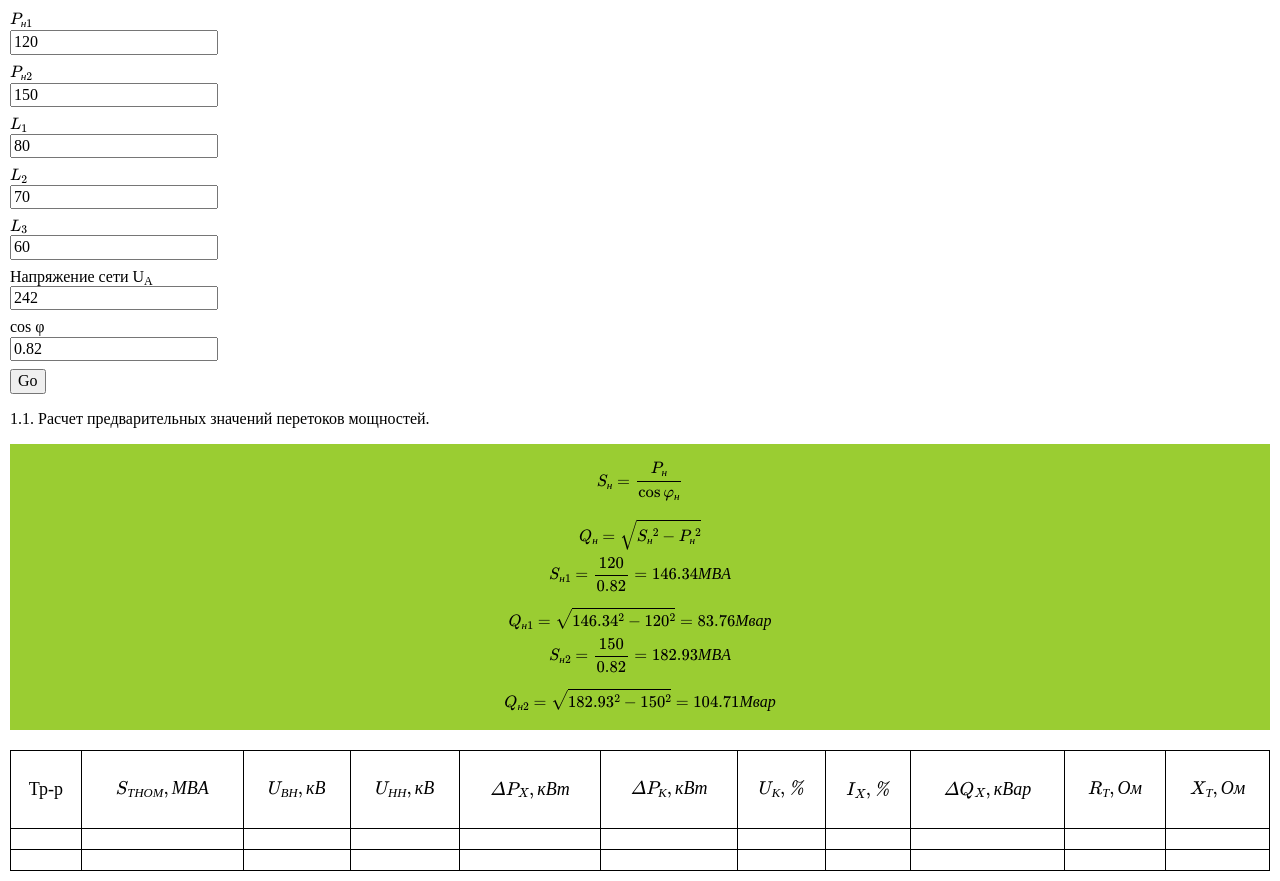
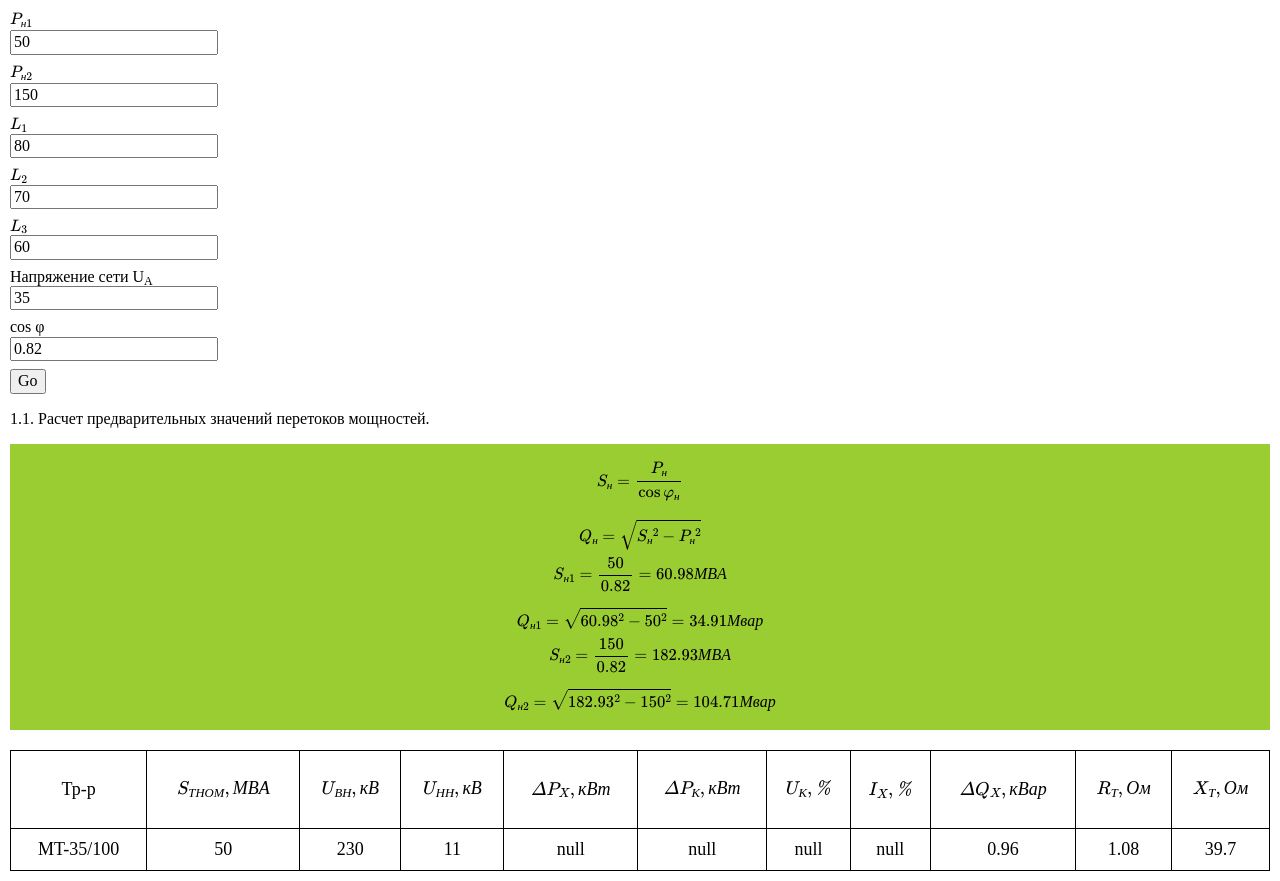
Before and after one commit to miroshnikoff84/laba, a website: page index.html in a window 1280 px wide. Both pictures are taken after a click on the button "Go". Drawn offline with nearby package versions, Linux system fonts and the light colour scheme.

Commit message:
add inject transformer-table

```diff
--- a/index.html
+++ b/index.html
@@ -29,7 +29,7 @@
                         </mrow>
                     </math>
                 </div>
-                <input type="text" class="input-pn1" placeholder="Мощность нагрузки 1" value="120">
+                <input type="text" class="input-pn1" placeholder="Мощность нагрузки 1" value="50">
             </div>
             <div class="source">
                 <div class="source-title">
@@ -94,7 +94,7 @@
             </div>
             <div class="source">
                 <div class="source-title">Напряжение сети U<sub>A</sub></div>
-                <input type="text" class="input-voltage-line" placeholder="Напряжение сети" value="242">
+                <input type="text" class="input-voltage-line" placeholder="Напряжение сети" value="35">
             </div>
             <div class="source">
                 <div class="source-title">cos φ</div>
@@ -103,6 +103,7 @@
         </div>
     </div>
     <button class="btn">Go</button>
+
     <div class="chapter"><p>1.1. Расчет предварительных значений перетоков
         мощностей.</p></div>
 
@@ -385,37 +386,12 @@
             </math>
             </td>
         </tr>
-        <tr>
-            <td></td>
-            <td></td>
-            <td></td>
-            <td></td>
-            <td></td>
-            <td></td>
-            <td></td>
-            <td></td>
-            <td></td>
-            <td></td>
-            <td></td>
-        </tr>
-        <tr>
-            <td></td>
-            <td></td>
-            <td></td>
-            <td></td>
-            <td></td>
-            <td></td>
-            <td></td>
-            <td></td>
-            <td></td>
-            <td></td>
-            <td></td>
+        <tr class="output">
         </tr>
         </tbody>
     </table>
 </section>
 
-
 <script src="js/script.js"></script>
 </body>
 </html>
--- a/js/script.js
+++ b/js/script.js
@@ -1,8 +1,11 @@
+document.addEventListener('DOMContentLoaded', () => {
+    'use strict';
+
     const btnResult = document.querySelector('.btn');
+    const output = document.querySelector('.output');
+
     const loadFactor = 0.7,              // коэфф.загрузки трансформатора в норм.режиме
         loadFactorAfterCrash = 1.4;    // коэфф.загрузки трансформатора в послеаварийном режиме
-
-
 /////////////////////////////////////////////////////////////////////////
     const powerLoadOne = {               // мощность нагрузки
         pn1: 0,
@@ -37,7 +40,7 @@ const transformer = {               // трансформатор
 
 
     const transformerOne = {
-    __proto__ : transformer
+        __proto__: transformer
     };
 
     const lineOne = {              //  ЛЭП 1
@@ -80,8 +83,9 @@ const lineThree = {            //  ЛЭП 3
     };
 
 
+    btnResult.addEventListener('click', () => {
 
-btnResult.addEventListener('click', () => {
+
         let pn1 = document.querySelectorAll('.pn1'),
             pn2 = document.querySelectorAll('.pn2'),
             qn1 = document.querySelectorAll('.qn1'),
@@ -119,12 +123,9 @@ btnResult.addEventListener('click', () => {
         powerLoadOne.sn1 = Number.parseFloat(sn1[0].textContent);
 
         qn1.forEach((elem) => {
-        elem.textContent = Math.sqrt(Math.pow(powerLoadOne.sn1,2) - Math.pow(powerLoadOne.pn1,2)).toFixed(2);
+            elem.textContent = Math.sqrt(Math.pow(powerLoadOne.sn1, 2) - Math.pow(powerLoadOne.pn1, 2)).toFixed(2);
         });
         powerLoadOne.qn1 = Number.parseFloat(qn1[0].textContent);
-
-
-
 
 
         //расчитываем Sн2 и Qн2
@@ -134,9 +135,53 @@ btnResult.addEventListener('click', () => {
         powerLoadTwo.sn2 = Number.parseFloat(sn2[0].textContent);
 
         qn2.forEach((elem) => {
-        elem.textContent = Math.sqrt(Math.pow(powerLoadTwo.sn2,2) - Math.pow(powerLoadTwo.pn2,2)).toFixed(2);
+            elem.textContent = Math.sqrt(Math.pow(powerLoadTwo.sn2, 2) - Math.pow(powerLoadTwo.pn2, 2)).toFixed(2);
         });
         powerLoadTwo.qn2 = Number.parseFloat(qn2[0].textContent);
+
+        const request = new XMLHttpRequest();
+        request.open('GET', './posts.json');
+        request.setRequestHeader('Content-type', 'application/json');
+        request.send();
+        request.addEventListener('readystatechange', (event) => {
+            let powerDate = powerLoadOne.pn1;
+            if (request.readyState === 4 && request.status === 200) {
+                const data = JSON.parse(request.responseText);
+
+                data.transformer.forEach(item => {
+                    if (powerLoadOne.pn1 === item.power && lineVoltage === item.voltage) {
+                        const {
+                            type,
+                            power,
+                            nominalVoltageHigh,
+                            nominalVoltageLow,
+                            idlingLosses,
+                            shortCircuitLosses,
+                            shortCircuitVoltage,
+                            noLoadCurrent,
+                            chargingPower,
+                            resistanceR,
+                            reactivityX
+                        } = item;
+                        output.innerHTML = `
+         <tr>
+            <td>${type}</td>
+            <td>${power}</td>
+            <td>${nominalVoltageHigh}</td>
+            <td>${nominalVoltageLow}</td>
+            <td>${idlingLosses}</td>
+            <td>${shortCircuitLosses}</td>
+            <td>${shortCircuitVoltage}</td>
+            <td>${noLoadCurrent}</td>
+            <td>${chargingPower}</td>
+            <td>${resistanceR}</td>
+            <td>${reactivityX}</td>
+        </tr>`;
+                    }
+                })
+
+            }
+        });
 
 
         console.log(powerLoadOne.pn1);
@@ -149,3 +194,4 @@ btnResult.addEventListener('click', () => {
         console.log(lineVoltage);
         console.log(inputPowerFactor);
     });
+});
--- a/posts.json
+++ b/posts.json
@@ -1,9 +1,46 @@
 {
-  "posts" : [
+  "transformer": [
     {
-      "id" : 1,
-      "name" : "Ivan",
-      "number" : "789999999"
+      "voltage": 220,
+      "type": "ТРЦД-220",
+      "power": 60,
+      "nominalVoltageHigh": 230,
+      "nominalVoltageLow": 11,
+      "idlingLosses": null,
+      "shortCircuitLosses": null,
+      "shortCircuitVoltage": null,
+      "noLoadCurrent": null,
+      "chargingPower": 0.96,
+      "resistanceR": 1.08,
+      "reactivityX": 39.7
+    },
+    {
+      "voltage": 110,
+      "type": "ТРДНЦ-110",
+      "power": 70,
+      "nominalVoltageHigh": 110,
+      "nominalVoltageLow": 11,
+      "idlingLosses": null,
+      "shortCircuitLosses": null,
+      "shortCircuitVoltage": null,
+      "noLoadCurrent": null,
+      "chargingPower": 0.96,
+      "resistanceR": 1.08,
+      "reactivityX": 39.7
+    },
+    {
+      "voltage" : 35,
+      "type": "MT-35/100",
+      "power": 50,
+      "nominalVoltageHigh": 230,
+      "nominalVoltageLow": 11,
+      "idlingLosses": null,
+      "shortCircuitLosses": null,
+      "shortCircuitVoltage": null,
+      "noLoadCurrent": null,
+      "chargingPower": 0.96,
+      "resistanceR": 1.08,
+      "reactivityX": 39.7
     }
   ]
 }
```
Also changed, not shown: js/transformers.json (deleted, +0 -29 lines), transformers.json (added, +34 -0 lines). Lines whose indentation alone changed are shown as unchanged.
